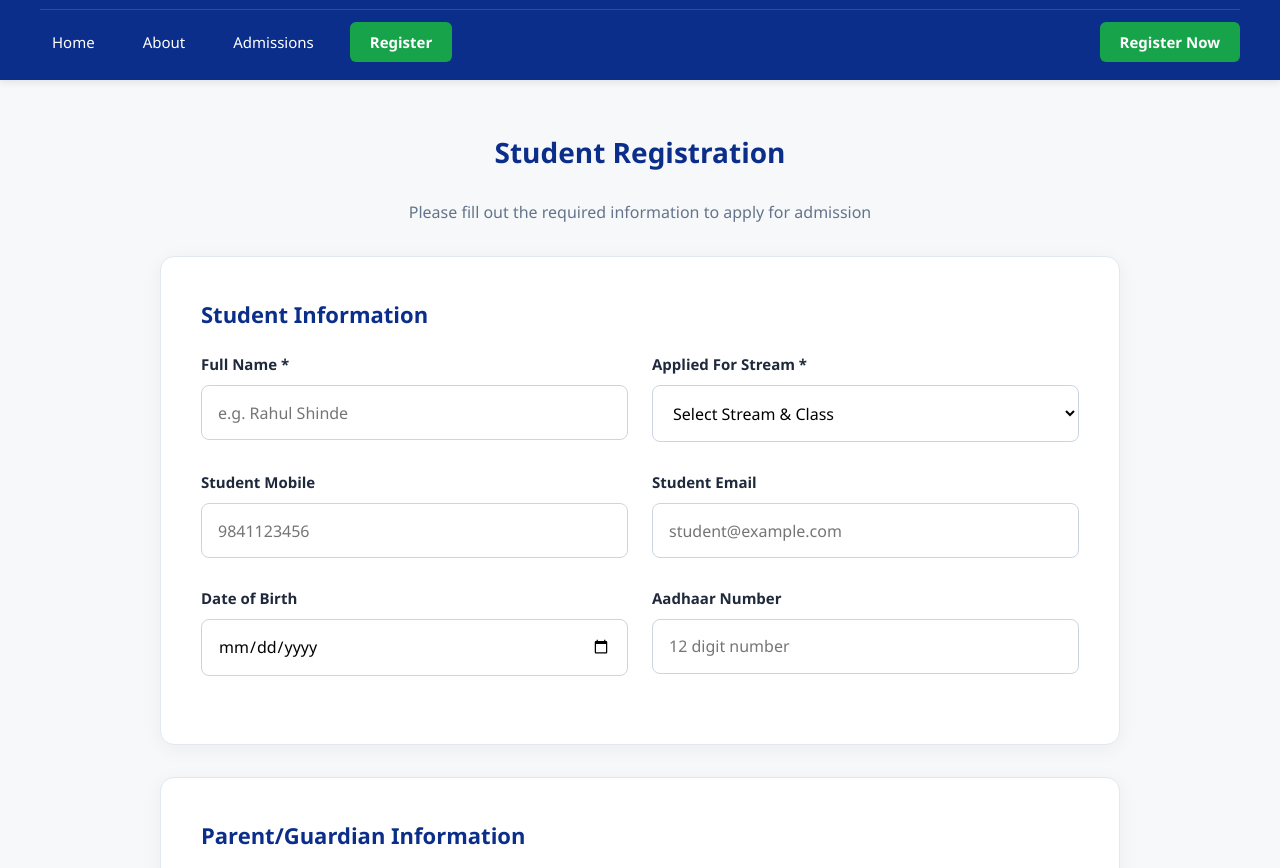
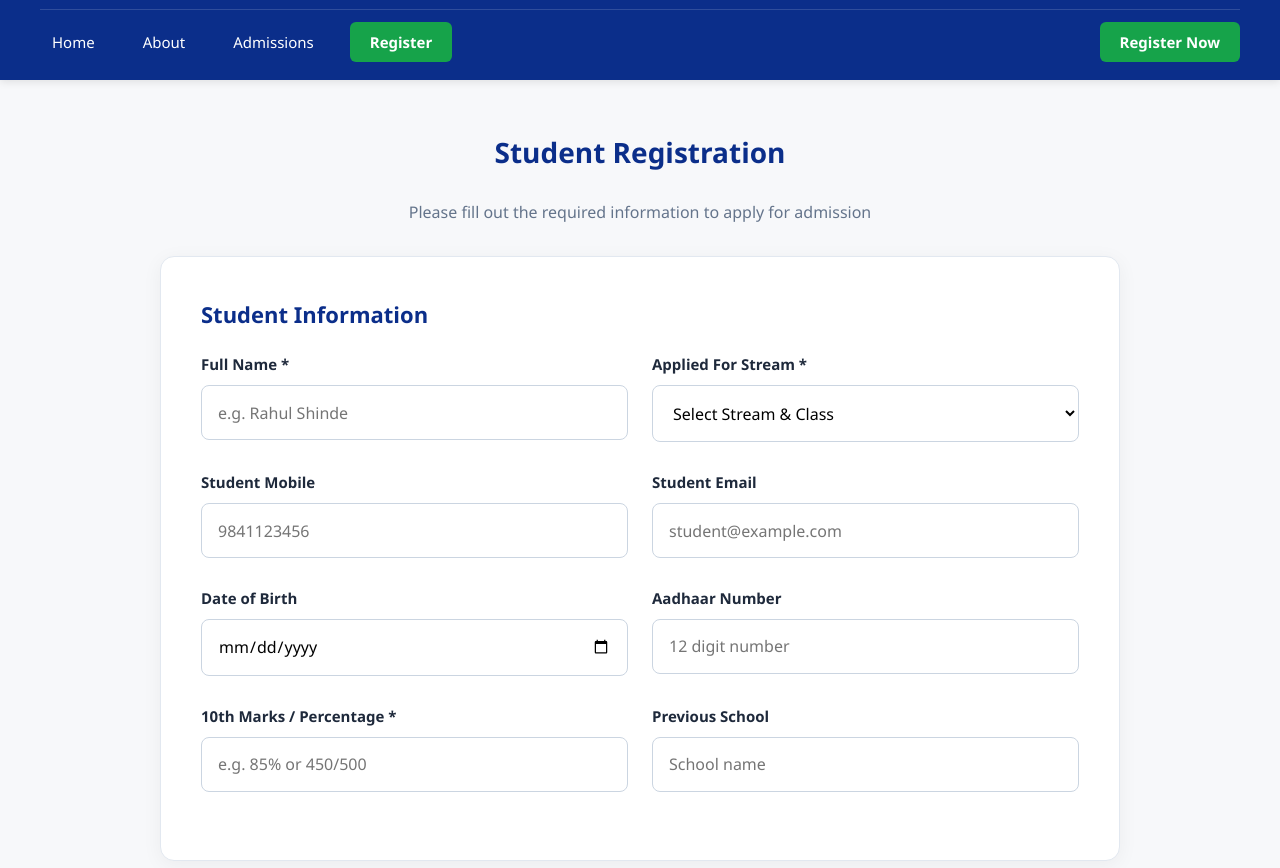
Before and after one commit to atharv-2252/adarshNewEnglish, a website: page register.html in a window 1280 px wide. Shown: the part 84-952 px from the top of the page. Drawn offline with Linux system fonts and the light colour scheme.

Commit message:
Add 10th Marks field to student registration form
Co-Authored-By: Claude Opus 5.5 <noreply@anthropic.com>

```diff
--- a/register.html
+++ b/register.html
@@ -83,6 +83,16 @@
             <input type="text" id="aadhaar" name="aadhaar" class="form-control" placeholder="12 digit number">
           </div>
         </div>
+        <div class="form-row">
+          <div class="form-group">
+            <label for="tenth_marks">10th Marks / Percentage *</label>
+            <input type="text" id="tenth_marks" name="tenth_marks" class="form-control" required placeholder="e.g. 85% or 450/500">
+          </div>
+          <div class="form-group">
+            <label for="previous_school">Previous School</label>
+            <input type="text" id="previous_school" name="previous_school" class="form-control" placeholder="School name">
+          </div>
+        </div>
       </div>
 
       <div class="info-card">
```
